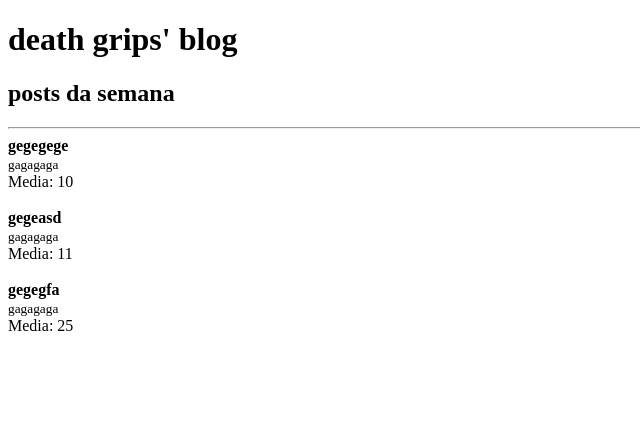
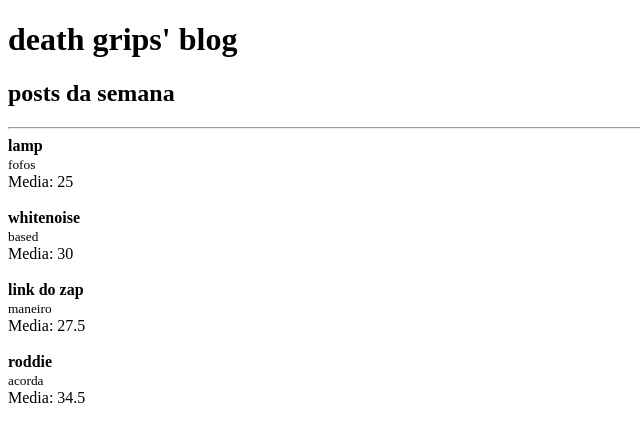
Before and after one commit to loonismos/fundamentos-react, a React app: page / in a window 1280 px wide. Shown: the top 442 px of the page, without its empty margins (0-640 px from the left). Built offline with nearby package versions, Linux system fonts and the light colour scheme.

Commit message:
renderizando listas

```diff
--- a/src/App.js
+++ b/src/App.js
@@ -2,6 +2,13 @@
 
 import Post from "./Post";
 import Header from "./Header";
+
+const posts = [
+  {title: 'lamp', subtitle: 'fofos', likes: 50},
+  {title: 'whitenoise', subtitle: 'based', likes: 60},
+  {title: 'link do zap', subtitle: 'maneiro', likes: 55},
+  {title: 'roddie', subtitle: 'acorda', likes: 69},
+]
 
 function App() {
   return (
@@ -13,29 +20,16 @@
 
       <hr />
 
-      <Post
-        likes={20}
-        post={{
-          title: 'gegegege',
-          subtitle: 'gagagaga',
-        }}
-      />
-
-      <Post
-        likes={22}
-        post={{
-          title: 'gegeasd',
-          subtitle: 'gagagaga',
-        }}
-      />
-
-      <Post
-        likes={50}
-        post={{
-          title: 'gegegfa',
-          subtitle: 'gagagaga',
-        }}
-      />
+      {posts.map(post => (
+        <Post
+          key={post.title}
+          likes={post.likes}
+          post={{
+            title: post.title,
+            subtitle: post.subtitle,
+          }}
+        />
+      ))}
 
     </>
   );
```
